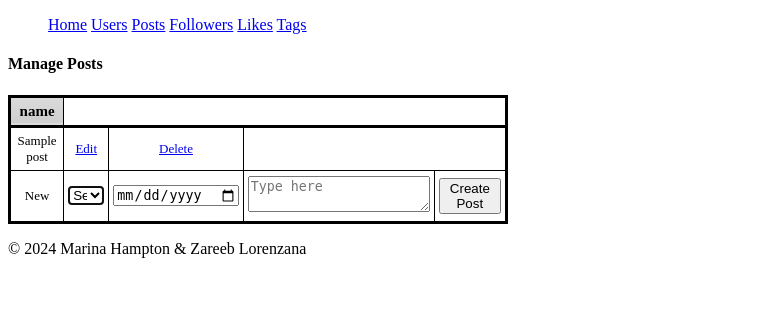
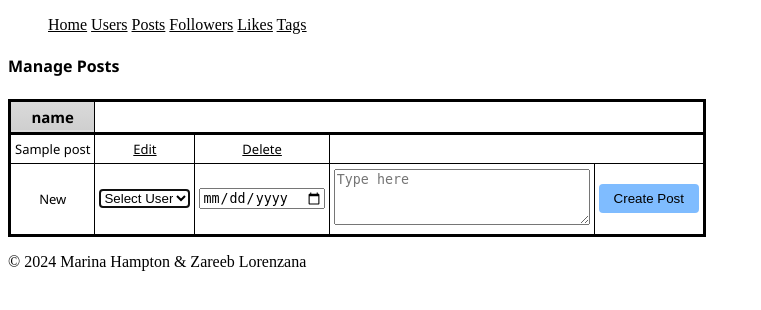
Before and after one commit to Zareeb/cs340_project, a Flask app: template templates/posts.jinja2 in a window 1280 px wide. Shown: the top 310 px of the page, without its empty margins (0-761 px from the left). Run offline with Flask 3, Linux system fonts and the light colour scheme; the template is opened without the code that fills it: most values are stand-ins (such as "Sample title", 1, 10 or a date in 2020); some libraries are stand-ins or nearby versions.

Commit message:
Updated CSS

```diff
--- a/static/main.css
+++ b/static/main.css
@@ -1,14 +1,10 @@
 main {
-    width: 500px;
+    width: fit-content;
+    font-family:'Segoe UI', Tahoma, Geneva, Verdana, sans-serif;
 }
 
 select, input {
-    width: 95%;
-    min-width: fit-content;
-}
-
-.button {
-    width: 100px;
+    width: fit-content;
 }
 
 .comment {
@@ -16,10 +12,6 @@ select, input {
     border: solid 0.5px;
     width: 300px;
     height: 100px;
-}
-
-#postBody {
-    width: 250px;
 }
 
 table.minimalist {
@@ -65,6 +57,55 @@ thead tr td {
     text-align: center;
 }
 
-#addUserBtn, #editUserBtn {
+#addNewBtn {
     width: 100px;
 }
+
+.text-button {
+    display: inline-block;
+    padding: 3px 5px;
+    border: 1px solid #000;
+    background: #eee;
+    border-radius: 5px;
+}
+
+.text-input-table {
+    min-height: 50px;
+    max-height: 100px;
+    min-width: 250px;
+    max-width: 500px;
+    resize: both;
+}
+
+a {
+    text-decoration: underline;
+    color: inherit;
+}
+
+a:visited {
+    text-decoration: underline;
+    color: inherit;
+}
+
+
+.button-like-link, .button-link {
+    height: fit-content;
+    display: inline-block;
+    padding: 0.5em 1em;
+    background-color: #007bff80;
+    text-decoration: none;
+    border: none;
+    border-radius: 4px;
+    cursor: pointer;
+    transition: background-color 0.3s ease;
+}
+
+.button-link:hover, .button-like-link:hover {
+    background-color: #0056b3;
+    color: #fff;
+}
+
+
+.button-link:active, .button-like-link:active {
+    background-color: #0056b3;
+}
```
